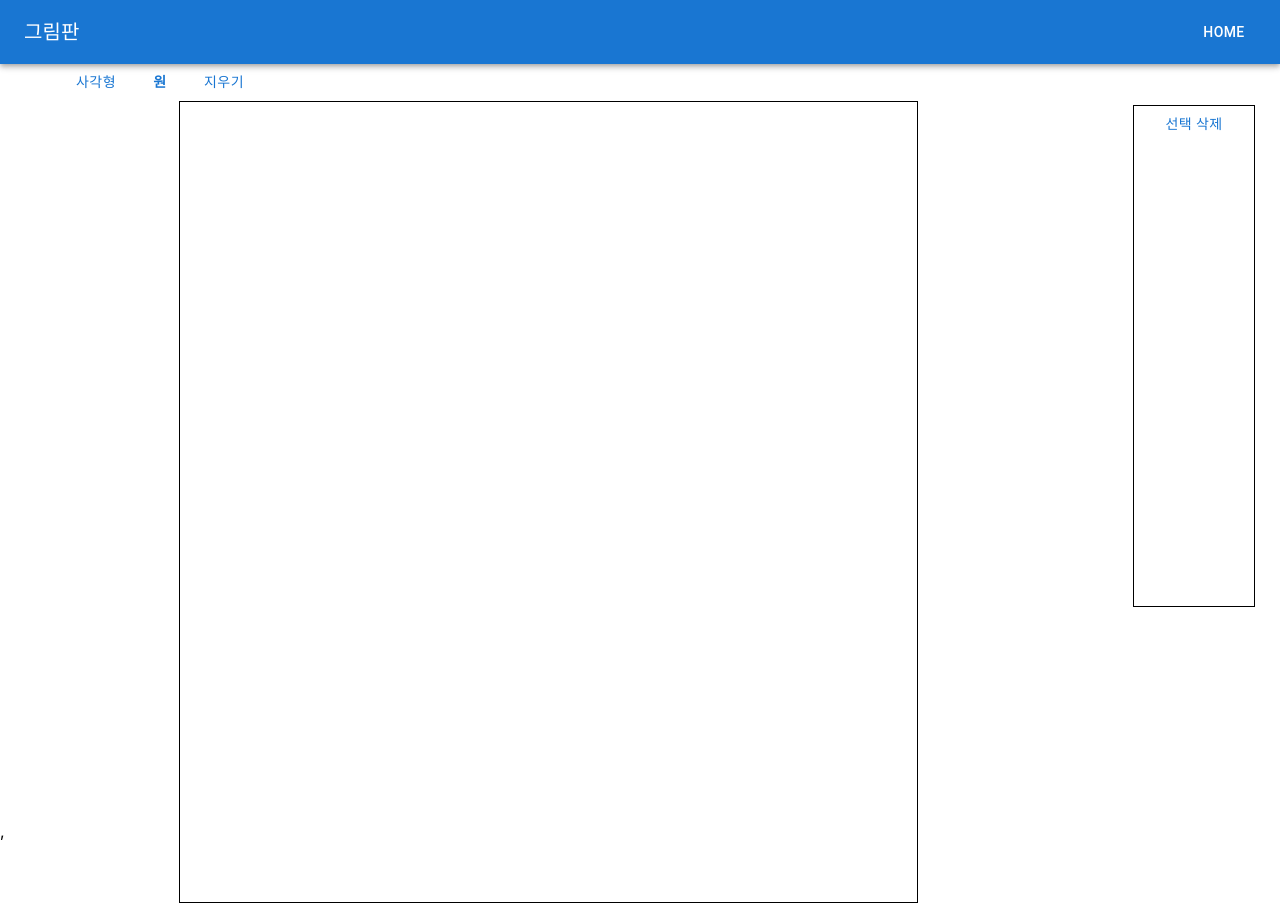
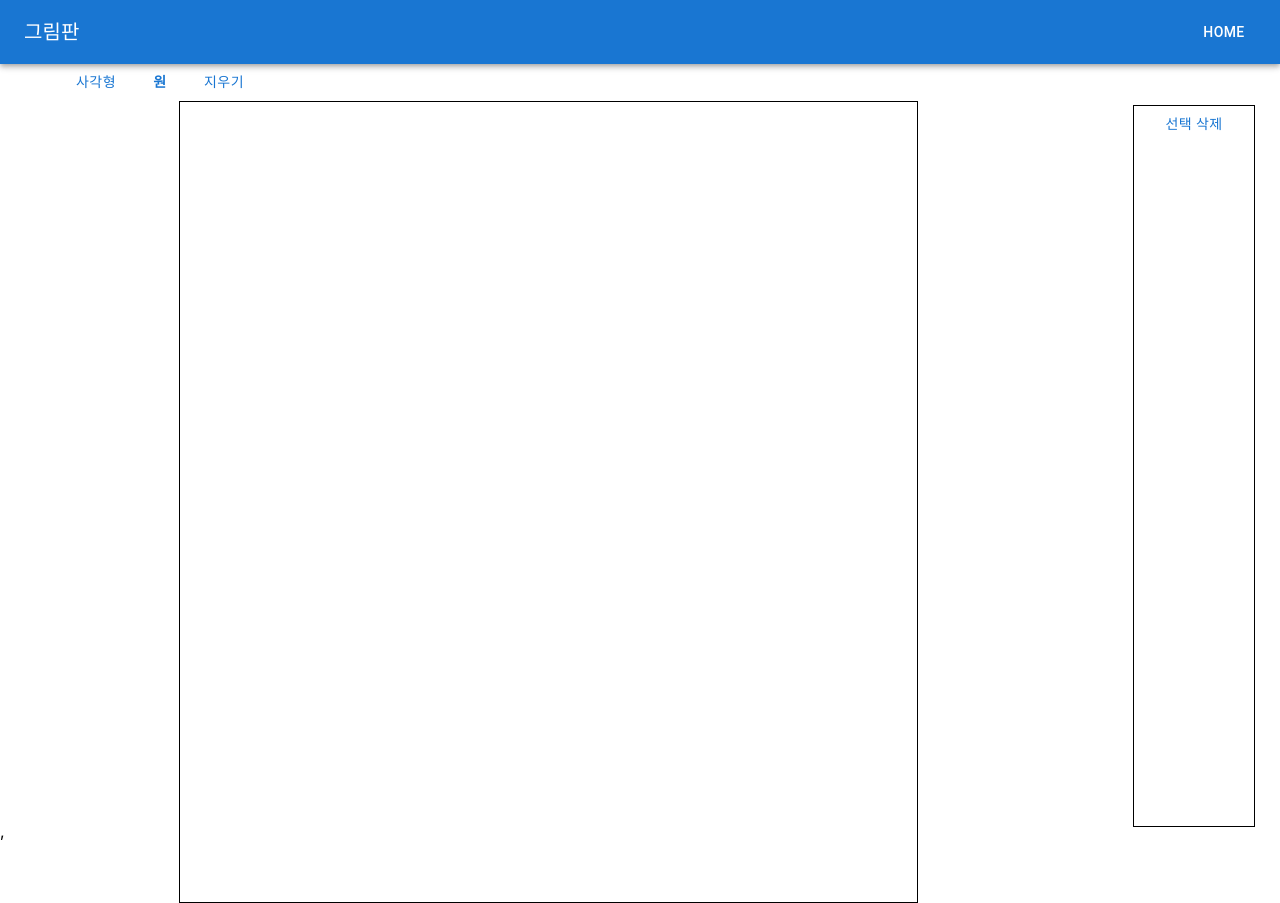
Before and after one commit to Dohamsu/canvas, a React (Create React App) app: page / in a window 1280 px wide. Built offline with nearby package versions, Linux system fonts and the light colour scheme.

Commit message:
도형 삭제 slice reducer 변경 edit-> delete

```diff
--- a/src/components/SideBar.tsx
+++ b/src/components/SideBar.tsx
@@ -1,7 +1,7 @@
 import { Box, Button, Checkbox } from '@mui/material';
 import React, { useState } from 'react';
 import { SideBarProps } from '../store/type';
-import { eidtFigure } from '../store/figureSlice';
+import { deleteFigure } from '../store/figureSlice';
 import { useDispatch } from 'react-redux';
 
 const SideBar: React.FC<SideBarProps>= ({figureList, figureButtonRef, figureListRef}) => {
@@ -37,7 +37,7 @@ const SideBar: React.FC<SideBarProps>= ({figureList, figureButtonRef, figureList
   const deleteSelects = ()=>{
 
 
-    dispatch(eidtFigure(checkedList));
+    dispatch(deleteFigure(checkedList));
     setCheckedList([]);
     console.log(checkedList);
   }
@@ -49,7 +49,7 @@ return (
             position:'absolute',
             top:'105px',
             right:'25px',
-            height:'500px',
+            height:'90%',
             width:'120px',
             overflow:'scroll',
             border:'1px solid black'
@@ -60,7 +60,7 @@ return (
         >
             선택 삭제
         </Button>
-        <div>
+        <>
             {figureList.map((figure: any,index: number)=>
                 <div
                     key={index}
@@ -68,14 +68,13 @@ return (
                     figureButtonRef.current[index]= ref}
                     >
                     <Checkbox
-                    checked={checkedList.includes(index)}
-                    onChange={(e) => checkHandler(e, index)}
-                    inputProps={{ 'aria-label': 'primary checkbox' }}
+                        checked={checkedList.includes(index)}
+                        onChange={(e) => checkHandler(e, index)}
                     />
                     <label>  layer {index}</label>
                 </div>
             )}
-        </div>
+        </>
         </Box>
     </>
 )
```
